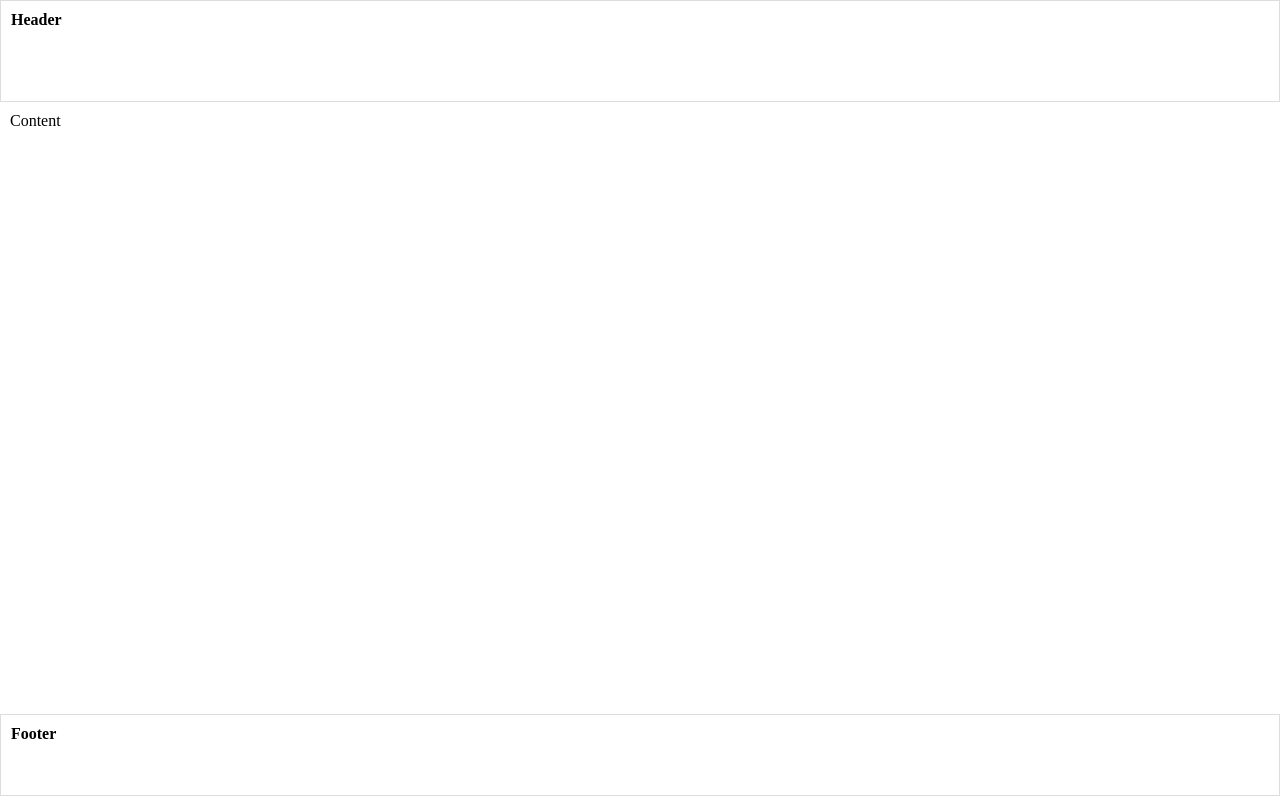
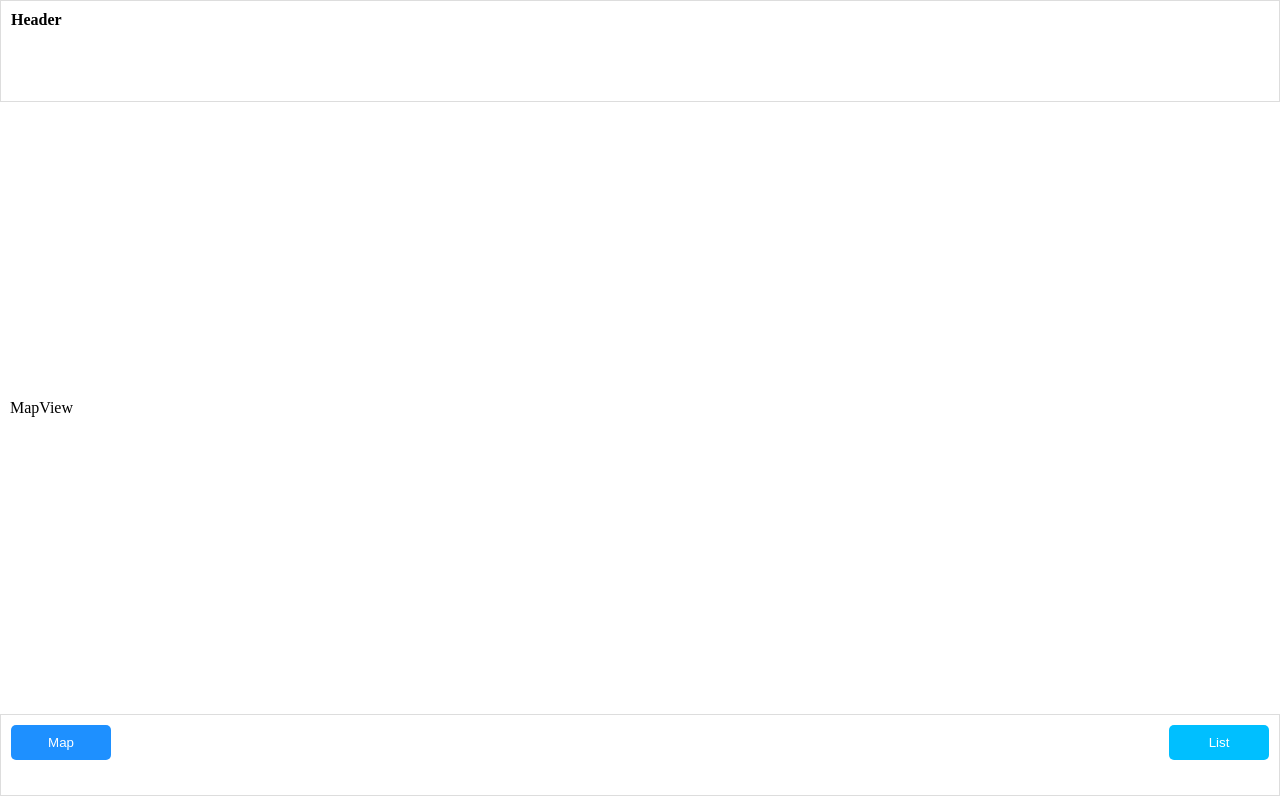
Before and after one commit to rahul-sonu21/adley-test-proj, a plain HTML site: page index.html in a window 1280 px wide. Drawn offline with Linux system fonts and the light colour scheme.

Commit message:
S2- Create two clickable elements in Footer and define the active functionality

```diff
--- a/index.html
+++ b/index.html
@@ -10,10 +10,21 @@
             Header
         </header>
         <main>
-        Content
+            <div id="mapView" class="content">
+                MapView
+            </div>
+            <div id="listView" class="content">
+                ListView
+            </div>
         </main>
         <footer>
-        Footer
+            <button id="btnMap" type="button" onclick="showComponent('mapView', 'btnMap')">
+                Map
+            </button>
+            <button id="btnList" type="button" onclick="showComponent('listView', 'btnList')" class="pull-right">
+                List
+            </button>
         </footer>
+        <script type="text/javascript" src="js/index.js"></script>
     </body>
 </html>
--- /dev/null
+++ b/js/index.js
@@ -0,0 +1,27 @@
+function showComponent(componentId, buttonId) {
+    activateComponent(componentId);
+    activateButton(buttonId);
+}
+
+function activateButton(buttonId) {
+    var buttons = document.getElementsByTagName('button');
+    var len = buttons.length;
+    for(var i = 0; i < len; i++){
+        buttons[i].classList.remove('btn-active');
+    }
+
+    document.getElementById(buttonId).classList.add('btn-active');
+}
+
+function activateComponent(componentId) {
+    var divs = document.getElementsByClassName('content')
+    var len = divs.length;
+    for(var i = 0; i < len; i++){
+        divs[i].style.display = "none";
+    }
+
+    document.getElementById(componentId).style.display = 'block';
+}
+
+// Show Map component by default
+showComponent('mapView', 'btnMap');
--- a/style/main.css
+++ b/style/main.css
@@ -1,3 +1,30 @@
+button {
+    padding: 10px;
+    min-width: 100px;
+    background-color: deepskyblue;
+    border: none;
+    color: #fff;
+    border-radius: 5px;
+    outline: none;
+}
+
+.btn-active {
+    background-color: dodgerblue;
+}
+
+.btn-inActive {
+    background-color: deepskyblue;
+}
+
+button:hover {
+    cursor: pointer;
+    background-color: dodgerblue;
+}
+
+.content {
+    display: none;
+}
+
 footer {
     height: 60px; /* 60px + padding (top 10px + bottom 10px) = 80px */
     border: 1px solid #ddd;
@@ -22,4 +49,11 @@ main {
     min-height: -webkit-calc(100% - 208px);
     min-height: -moz-calc(100% - 208px);
     min-height: calc(100% - 208px);
+    display: flex;
+    /*justify-content: center;*/
+    align-items: center;
 }
+
+.pull-right {
+    float: right;
+}
```
Lines whose indentation alone changed are shown as unchanged.
